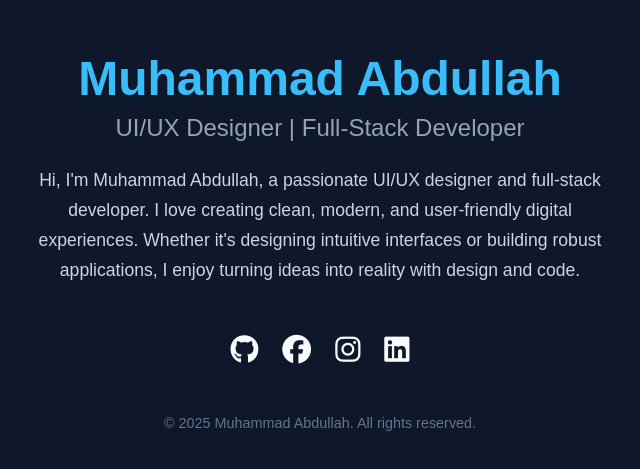
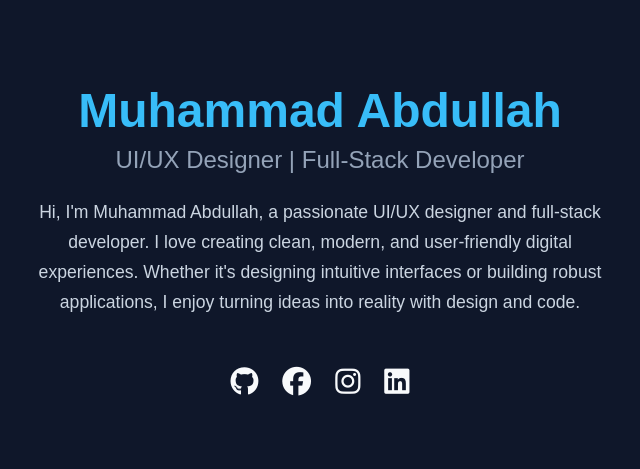
Before and after one commit to mrpsycho-dev/portfolio, a plain HTML site: page index.html in a window 1280 px wide. Shown: the part 159-628 px from the top of the page, without its empty margins (320-960 px from the left). Drawn offline with Linux system fonts and the light colour scheme.

Commit message:
removed footer

```diff
--- a/index.html
+++ b/index.html
@@ -89,8 +89,6 @@
     <a href="#"><i class="fab fa-linkedin"></i></a>
   </div>
 
-  <footer>
-    © 2025 Muhammad Abdullah. All rights reserved.
-  </footer>
+
 </body>
 </html>
```
